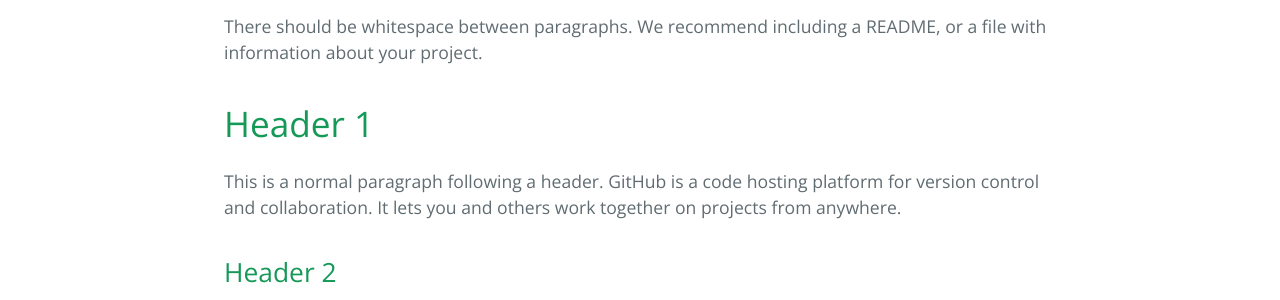
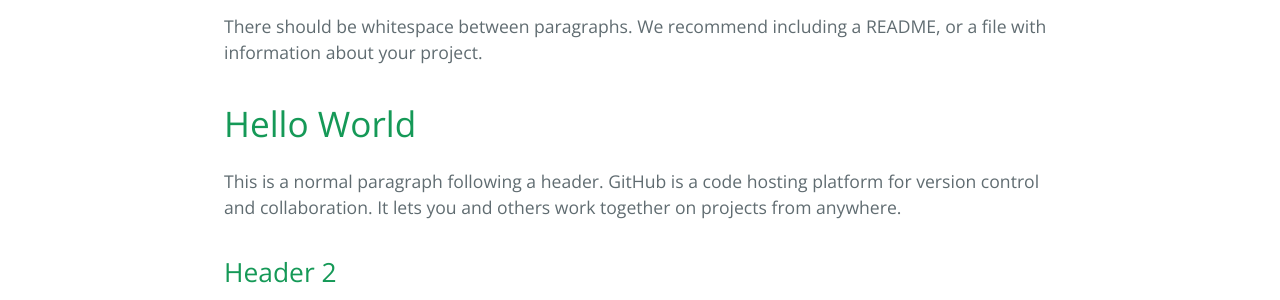
Before and after one commit to LiveLoveLind/LiveLoveLind.github.io, a Jekyll site: the page built from index.md, in a window 1280 px wide and 900 px high, scrolled down 373 px. Shown: the part 161-461 px from the top of the window. Built offline with Jekyll 4.4.1, drawn with Linux system fonts in a browser that asks for light colours.

Commit message:
hello world update

```diff
--- a/index.md
+++ b/index.md
@@ -10,7 +10,7 @@ There should be whitespace between paragraphs.
 
 There should be whitespace between paragraphs. We recommend including a README, or a file with information about your project.
 
-# Header 1
+# Hello World
 
 This is a normal paragraph following a header. GitHub is a code hosting platform for version control and collaboration. It lets you and others work together on projects from anywhere.
 
```
